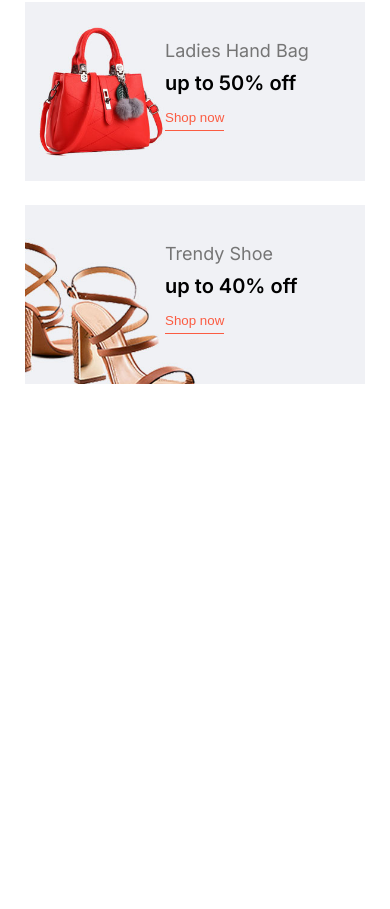
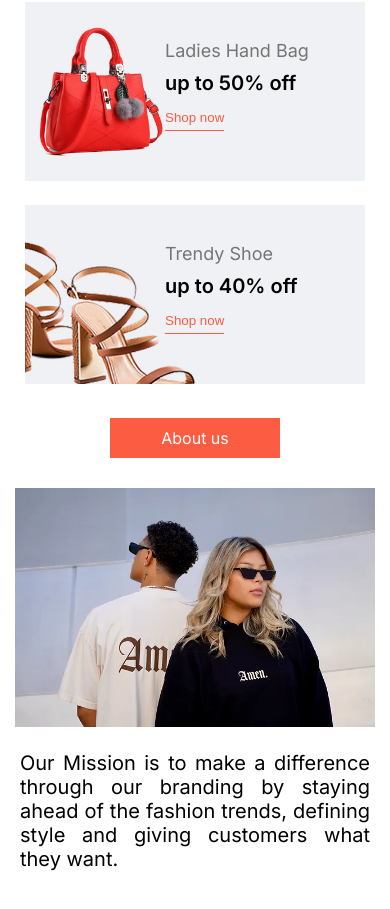
Before and after one commit to Md-TarikulIslam/adrian, a React (Vite) app: page / in a window 390 px wide. Shown: the part 545-1454 px from the top of the page. Before the commit the page ends 953 px from the top, so only its background shows below. Built offline with nearby package versions, Linux system fonts and the light colour scheme.

Commit message:
About us  section is added

```diff
--- /dev/null
+++ b/src/assets/css/AboutUs.css
@@ -0,0 +1,77 @@
+.about {
+    margin: 30px auto;
+    text-align: center;
+    background-color: #fb5c42;
+    width: 150px;
+    padding: 10px;
+    color: white;
+}
+
+.flex {
+    display: flex;
+    align-items: center;
+
+}
+
+.about-img {
+    width: 600px;
+
+}
+
+.flex-1 {
+    flex-basis: 50%;
+}
+
+.about-details {
+    font-size: 30px;
+    text-align: justify;
+}
+
+
+/* Mobile devices  */
+
+@media (max-width: 640px) {
+    .flex {
+        flex-direction: column;
+    }
+
+    .about-img {
+        width: 360px;
+    }
+
+    .about-details {
+        font-size: 20px;
+        padding: 0 20px;
+    }
+}
+
+/* Tab  */
+@media (min-width: 641px) and (max-width:768px) {
+    .flex {
+        flex-direction: column;
+    }
+
+    .about-img {
+        width: 500px;
+    }
+
+    .about-details {
+        font-size: 20px;
+        padding: 0 20px;
+    }
+}
+
+/* Big screen devices */
+@media (min-width: 769px) and (max-width:1024px) {
+    .flex {
+        flex-direction: column;
+    }
+
+    .about-img {
+        width: 500px;
+    }
+
+    .about-details {
+        padding: 0 20px;
+    }
+}
--- a/src/assets/css/Category.css
+++ b/src/assets/css/Category.css
@@ -1,36 +1,43 @@
-.max-area{
+.max-area {
     max-width: 1280px;
     margin: 20px auto;
 }
-.grid{
+
+.grid {
     display: grid;
     grid-template-columns: repeat(3, 1fr);
     gap: 20px;
 
 }
-.category-div{
+
+.category-div {
     position: relative;
     margin: 0 auto;
 }
-.category-image{
+
+.category-image {
     width: 400px;
 }
-.category-text-div{
+
+.category-text-div {
     position: absolute;
     top: 50px;
     left: 200px;
 }
-.category-title{
+
+.category-title {
     color: #757575;
     font-size: 18px;
     margin-bottom: 10px;
 }
-.category-offer{
+
+.category-offer {
     font-weight: 600;
     font-size: 20px;
     margin: 0;
 }
-.cat-shop-now-btn{
+
+.cat-shop-now-btn {
     background-color: transparent;
     color: #fb5c42;
     border: none;
@@ -44,39 +51,42 @@
 /* Mobile devices  */
 
 @media (max-width: 640px) {
-   .grid{
-    grid-template-columns: repeat(1,1fr);
+    .grid {
+        grid-template-columns: repeat(1, 1fr);
     }
-   .category-image{
+
+    .category-image {
         width: 340px;
     }
-   .category-text-div{
+
+    .category-text-div {
         top: 20px;
         left: 140px;
     }
 }
 
 /* Tab  */
-@media (min-width: 641px) and (max-width:768px){
-    .grid{
-        grid-template-columns: repeat(2,1fr);
+@media (min-width: 641px) and (max-width:768px) {
+    .grid {
+        grid-template-columns: repeat(2, 1fr);
     }
-       .category-image{
+
+    .category-image {
         width: 370px;
     }
 }
 
 /* Big screen devices */
-@media (min-width: 769px) and (max-width:1024px){
-
-    /* .grid{
+@media (min-width: 769px) and (max-width:1024px) {
+    .grid{
         grid-template-columns: repeat(2,1fr);
-       }  */
-       .category-image{
+    }
+    .category-image {
         width: 300px;
 
     }
-       .category-text-div{
+
+    .category-text-div {
         left: 130px;
         top: 10px;
     }
--- /dev/null
+++ b/src/components/AboutUs.jsx
@@ -0,0 +1,21 @@
+import img from '../assets/images/about-us/1.webp'
+
+import '../assets/css/AboutUs.css'
+const AboutUs = () => {
+    return (
+        <div className='max-area'>
+            <p className='about'>About us</p>
+
+            <div className='flex'>
+                <div className='flex-1'>
+                    <img className='about-img' src={img} alt="" />
+                </div>
+                <div className='flex-1'>
+                    <p className='about-details'>Our Mission is to make a difference through our branding by staying ahead of the fashion trends, defining style and giving customers what they want.</p>
+                </div>
+            </div>
+        </div>
+    )
+}
+
+export default AboutUs
--- a/src/pages/Homepage.jsx
+++ b/src/pages/Homepage.jsx
@@ -1,3 +1,4 @@
+import AboutUs from "../components/AboutUs"
 import Category from "../components/Category"
 import Hero from "../components/Hero"
 
@@ -6,6 +7,7 @@ const Homepage = () => {
         <div>
             <Hero />
             <Category />
+            <AboutUs />
         </div>
     )
 }
```
Also changed, not shown: src/assets/images/about-us/1.webp (added). Lines whose indentation alone changed are shown as unchanged.
